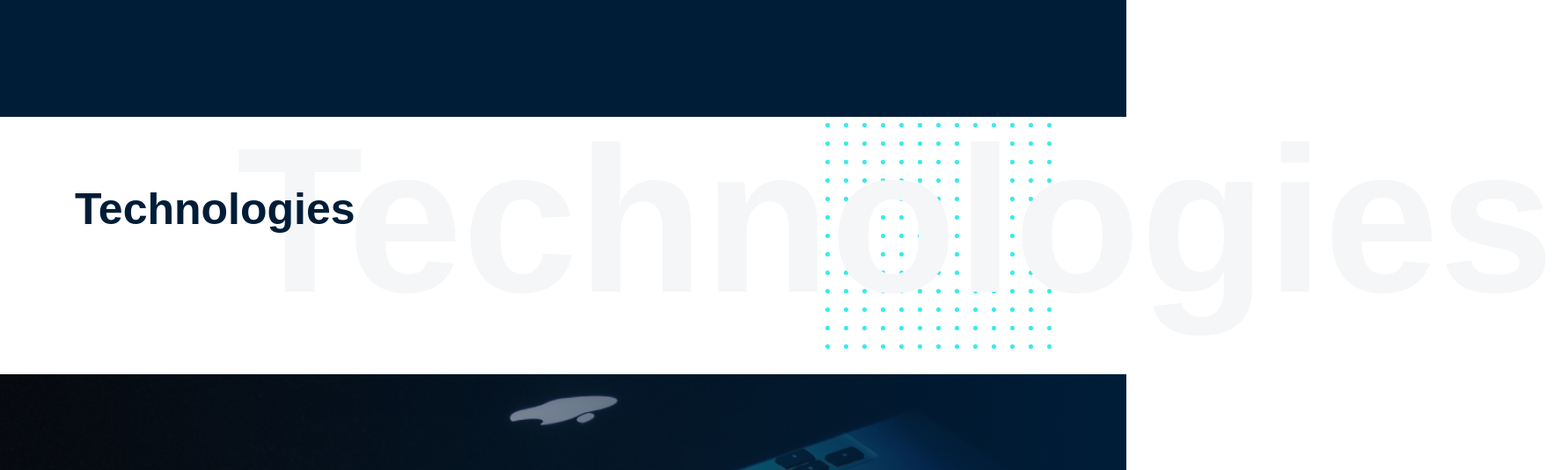
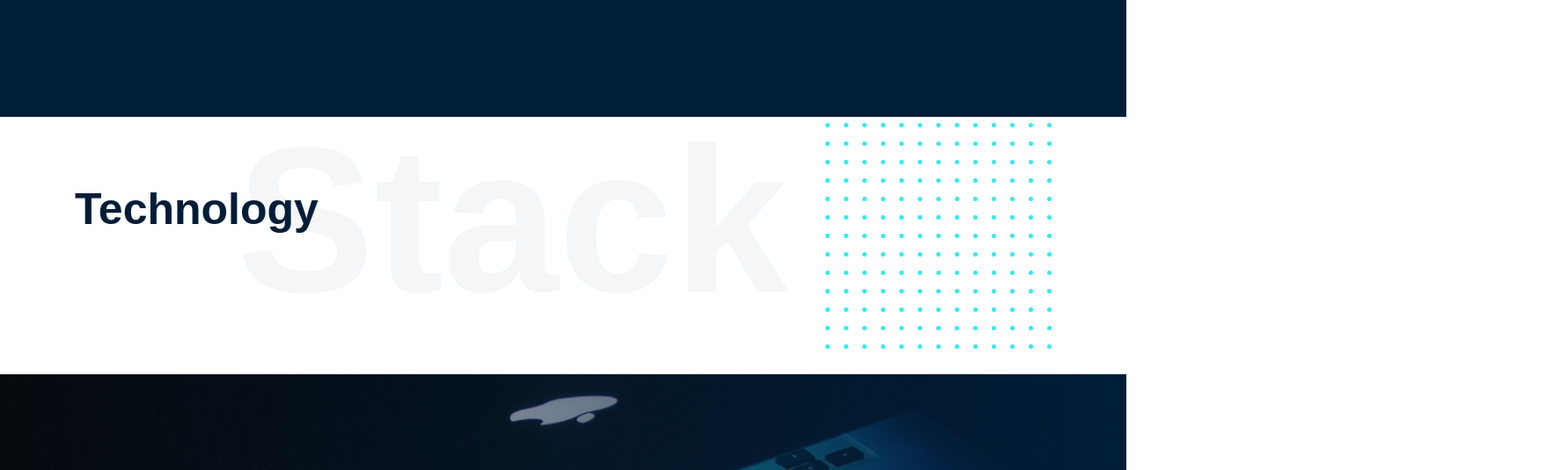
Before and after one commit to holdenprkr/holdenprkr.github.io, a plain HTML site: page index.html in a window 1280 px wide. Shown: the part 2180-2715 px from the top of the page at 88% size, 1766 px wide, since content can reach past the window. Drawn offline with Linux system fonts and the light colour scheme; a web font is replaced by a local one.

Commit message:
fixed page overflow

```diff
--- a/index.html
+++ b/index.html
@@ -273,13 +273,13 @@
 	<!-- about_me  -->
 	<div class="about_me">
 		<div class="about_large_title d-none d-lg-block">
-			Technologies
+			Stack
 		</div>
 		<div class="container">
 			<div class="row align-items-center">
 				<div class="col-xl-6 col-md-6">
 					<div class="about_e_details">
-						<h3>Technologies</h3>
+						<h3>Technology</h3>
 
 					</div>
 				</div>
```
